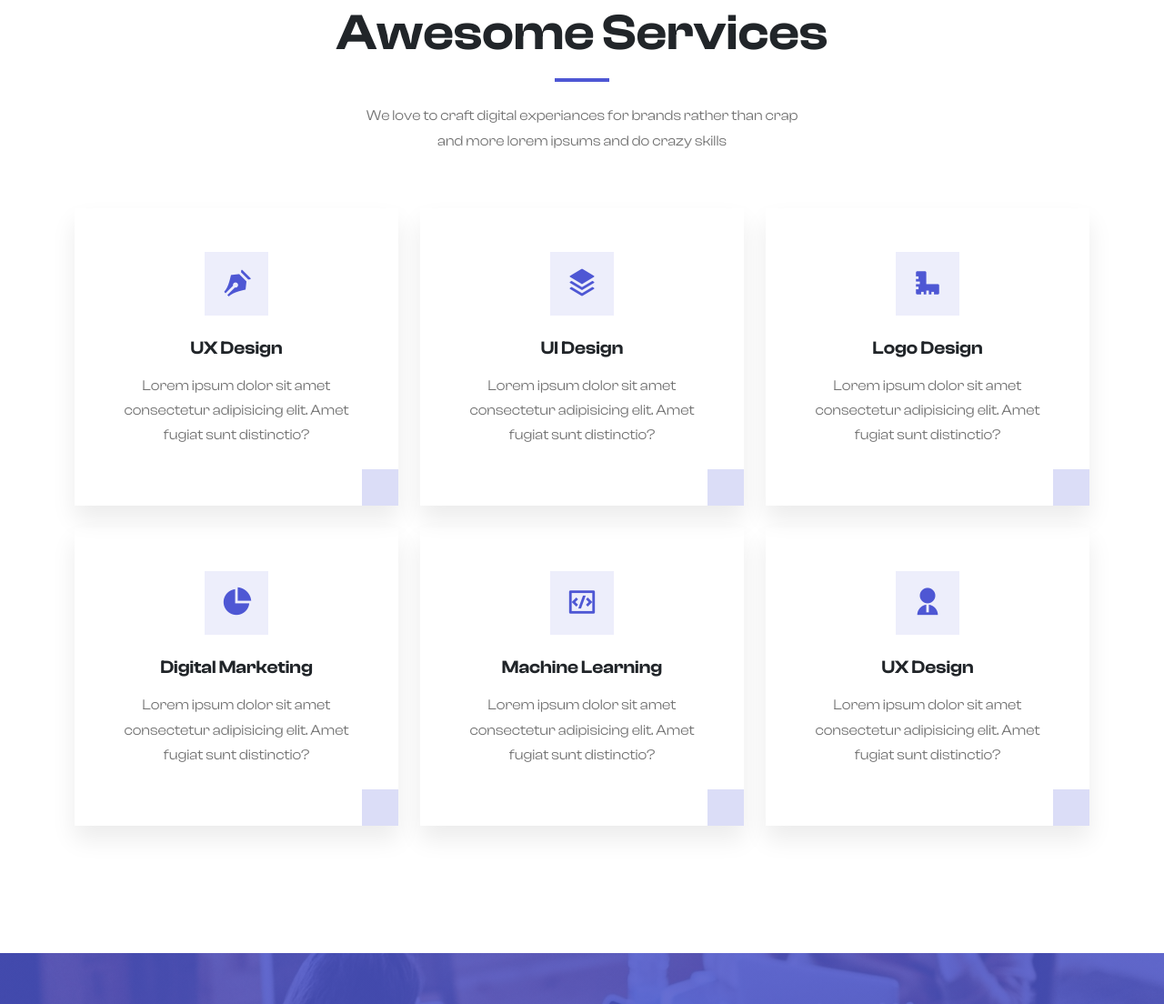
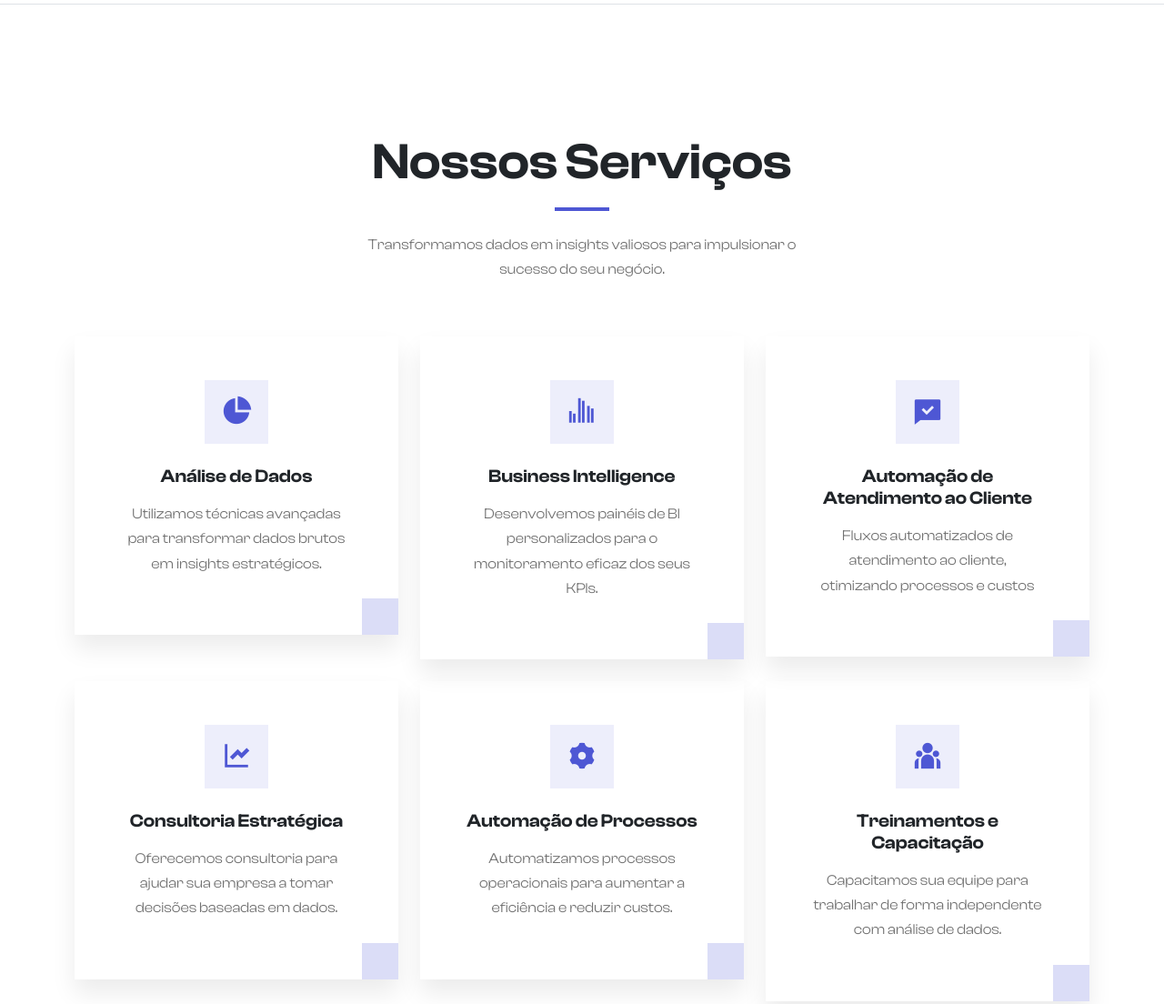
Before and after one commit to brprado/DataWiseSite, a plain HTML site: page index.html in a window 1280 px wide. Shown: the part 2126-3230 px from the top of the page at 91% size. Drawn offline with nearby package versions, Linux system fonts and the light colour scheme.

Commit message:
Serviços added

```diff
--- a/index.html
+++ b/index.html
@@ -70,9 +70,9 @@
             <div class="row">
                 <div class="col-12 text-center" data-aos="fade-down" data-aos-delay="50">
                     <div class="section-title">
-                        <h1 class="display-4 fw-semibold">About us</h1>
+                        <h1 class="display-4 fw-semibold">Sobre Nós</h1>
                         <div class="line"></div>
-                        <p>We love to craft digital experiances for brands rather than crap and more lorem ipsums and do crazy skills</p>
+                        <p style="font-size: 1.2rem;">A Data Wise é uma empresa inovadora e comprometida com a excelência em soluções de análise de dados, inteligência de negócios e consultoria estratégica. Nossa missão é transformar dados em insights valiosos, ajudando empresas a tomar decisões mais assertivas e a alcançar resultados significativos</p>
                     </div>
                 </div>
             </div>
@@ -81,15 +81,15 @@
                     <img src="./assets/images/about.jpg" alt="">
                 </div>
                 <div data-aos="fade-down" data-aos-delay="150" class="col-lg-5">
-                    <h1>About Elixir</h1>
-                    <p class="mt-3 mb-4">Lorem ipsum dolor sit amet, consectetur adipisicing elit. Sit quo reiciendis ad.</p>
+                    <h1>Por que a Data Wise?</h1>
+                    <p class="mt-3 mb-4">Por que somos os melhores?</p>
                     <div class="d-flex pt-4 mb-3">
                         <div class="iconbox me-4">
                             <i class="ri-mail-send-fill"></i>
                         </div>
                         <div>
-                            <h5>We are Awesome</h5>
-                            <p>Consectetur adipisicing elit. Corporis nesciunt aut temporibus!</p>
+                            <h5>Soluções Personalizadas</h5>
+                            <p>Desenvolvemos soluções de análise de dados adaptadas às necessidades específicas do seu negócio.</p>
                         </div>
                     </div>
                     <div class="d-flex mb-3">
@@ -97,8 +97,8 @@
                             <i class="ri-user-5-fill"></i>
                         </div>
                         <div>
-                            <h5>We are Awesome</h5>
-                            <p>Consectetur adipisicing elit. Corporis nesciunt aut temporibus!</p>
+                            <h5>Equipe Especializada</h5>
+                            <p>Nossa equipe de especialistas está sempre pronta para oferecer suporte e consultoria estratégica.</p>
                         </div>
                     </div>
                     <div class="d-flex">
@@ -106,10 +106,11 @@
                             <i class="ri-rocket-2-fill"></i>
                         </div>
                         <div>
-                            <h5>We are Awesome</h5>
-                            <p>Consectetur adipisicing elit. Corporis nesciunt aut temporibus!</p>
+                            <h5>Inovação e Tecnologia</h5>
+                            <p>Utilizamos as tecnologias mais avançadas para transformar dados em insights valiosos e acionáveis.</p>
                         </div>
                     </div>
+
                 </div>
             </div>
         </div>
@@ -121,9 +122,9 @@
             <div class="row">
                 <div class="col-12 text-center" data-aos="fade-down" data-aos-delay="150">
                     <div class="section-title">
-                        <h1 class="display-4 fw-semibold">Awesome Services</h1>
+                        <h1 class="display-4 fw-semibold">Nossos Serviços</h1>
                         <div class="line"></div>
-                        <p>We love to craft digital experiances for brands rather than crap and more lorem ipsums and do crazy skills</p>
+                        <p>Transformamos dados em insights valiosos para impulsionar o sucesso do seu negócio.</p>
                     </div>
                 </div>
             </div>
@@ -131,60 +132,61 @@
                 <div class="col-lg-4 col-sm-6" data-aos="fade-down" data-aos-delay="150">
                     <div class="service theme-shadow p-lg-5 p-4">
                         <div class="iconbox">
-                            <i class="ri-pen-nib-fill"></i>
+                            <i class="ri-pie-chart-2-fill"></i>
                         </div>
-                        <h5 class="mt-4 mb-3">UX Design</h5>
-                        <p>Lorem ipsum dolor sit amet consectetur adipisicing elit. Amet fugiat sunt distinctio?</p>
+                        <h5 class="mt-4 mb-3">Análise de Dados</h5>
+                        <p>Utilizamos técnicas avançadas para transformar dados brutos em insights estratégicos.</p>
                     </div>
                 </div>
                 <div class="col-lg-4 col-sm-6" data-aos="fade-down" data-aos-delay="250">
                     <div class="service theme-shadow p-lg-5 p-4">
                         <div class="iconbox">
-                            <i class="ri-stack-fill"></i>
+                            <i class="ri-bar-chart-grouped-fill"></i>
                         </div>
-                        <h5 class="mt-4 mb-3">UI Design</h5>
-                        <p>Lorem ipsum dolor sit amet consectetur adipisicing elit. Amet fugiat sunt distinctio?</p>
+                        <h5 class="mt-4 mb-3">Business Intelligence</h5>
+                        <p>Desenvolvemos painéis de BI personalizados para o monitoramento eficaz dos seus KPIs.</p>
                     </div>
                 </div>
-                <div class="col-lg-4 col-sm-6" data-aos="fade-down" data-aos-delay="350">
+                <div class="col-lg-4 col-sm-6" data-aos="fade-down" data-aos-delay="650">
                     <div class="service theme-shadow p-lg-5 p-4">
                         <div class="iconbox">
-                            <i class="ri-ruler-2-fill"></i>
+                            <i class="ri-chat-check-fill"></i>
                         </div>
-                        <h5 class="mt-4 mb-3">Logo Design</h5>
-                        <p>Lorem ipsum dolor sit amet consectetur adipisicing elit. Amet fugiat sunt distinctio?</p>
+                        <h5 class="mt-4 mb-3">Automação de Atendimento ao Cliente</h5>
+                        <p>Fluxos automatizados de atendimento ao cliente, otimizando processos e custos</p>
                     </div>
                 </div>
                 <div class="col-lg-4 col-sm-6" data-aos="fade-down" data-aos-delay="450">
                     <div class="service theme-shadow p-lg-5 p-4">
                         <div class="iconbox">
-                            <i class="ri-pie-chart-2-fill"></i>
+                            <i class="ri-line-chart-fill"></i>
                         </div>
-                        <h5 class="mt-4 mb-3">Digital Marketing</h5>
-                        <p>Lorem ipsum dolor sit amet consectetur adipisicing elit. Amet fugiat sunt distinctio?</p>
+                        <h5 class="mt-4 mb-3">Consultoria Estratégica</h5>
+                        <p>Oferecemos consultoria para ajudar sua empresa a tomar decisões baseadas em dados.</p>
                     </div>
                 </div>
                 <div class="col-lg-4 col-sm-6" data-aos="fade-down" data-aos-delay="550">
                     <div class="service theme-shadow p-lg-5 p-4">
                         <div class="iconbox">
-                            <i class="ri-code-box-line"></i>
+                            <i class="ri-settings-3-fill"></i>
                         </div>
-                        <h5 class="mt-4 mb-3">Machine Learning</h5>
-                        <p>Lorem ipsum dolor sit amet consectetur adipisicing elit. Amet fugiat sunt distinctio?</p>
+                        <h5 class="mt-4 mb-3">Automação de Processos</h5>
+                        <p>Automatizamos processos operacionais para aumentar a eficiência e reduzir custos.</p>
                     </div>
                 </div>
                 <div class="col-lg-4 col-sm-6" data-aos="fade-down" data-aos-delay="650">
                     <div class="service theme-shadow p-lg-5 p-4">
                         <div class="iconbox">
-                            <i class="ri-user-2-fill"></i>
+                            <i class="ri-team-fill"></i>
                         </div>
-                        <h5 class="mt-4 mb-3">UX Design</h5>
-                        <p>Lorem ipsum dolor sit amet consectetur adipisicing elit. Amet fugiat sunt distinctio?</p>
+                        <h5 class="mt-4 mb-3">Treinamentos e Capacitação</h5>
+                        <p>Capacitamos sua equipe para trabalhar de forma independente com análise de dados.</p>
                     </div>
                 </div>
             </div>
         </div>
     </section>
+
 
     <!-- COUNTER -->
     <section id="counter" class="section-padding">
```
